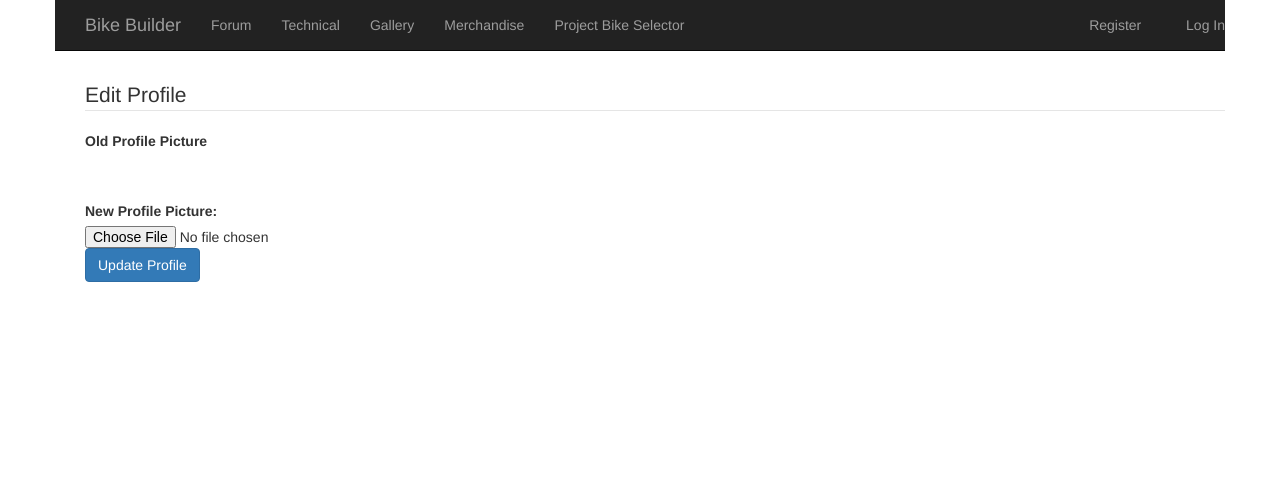
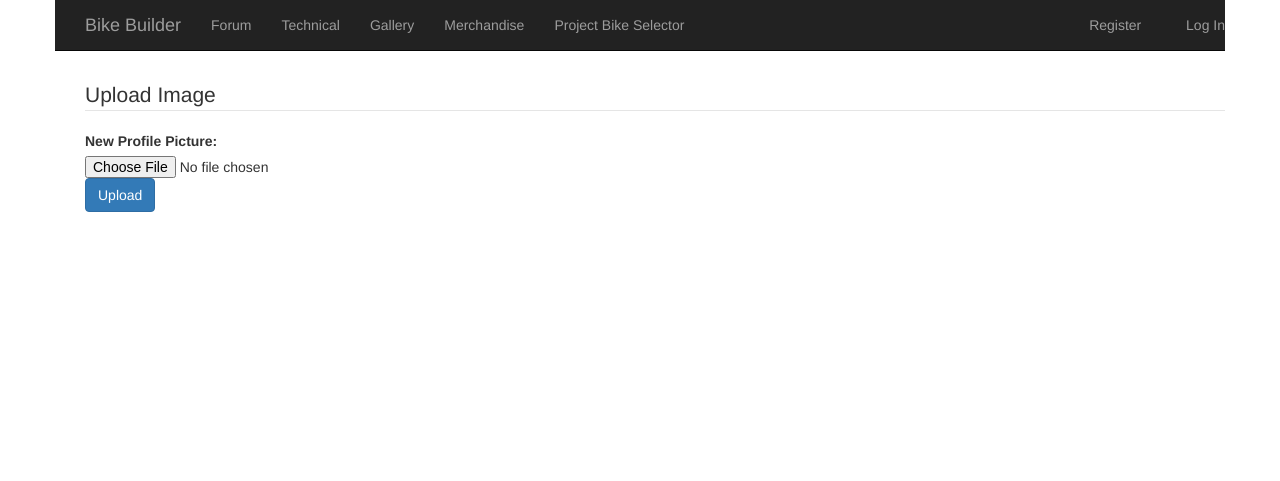
Before and after one commit to Code-Institute-Submissions/bike_builder, a Django app: template templates/profile_form.html in a window 1280 px wide. Shown: the top 481 px of the page. Run offline with Django 3.2, Linux system fonts and the light colour scheme; the template is opened without the code that fills it: values that come from a table or form of the project are taken from there, others are empty; some libraries are stand-ins or nearby versions; some web fonts are replaced.

Commit message:
tidied code

```diff
--- a/templates/profile_form.html
+++ b/templates/profile_form.html
@@ -1,21 +1,14 @@
 {% extends "base.html" %}
 {% load bootstrap_tags %}
 {% block content %}
-    <form role="form" method="post" action="{% url 'edit_profile' %}" enctype="multipart/form-data">
-        <legend>Edit Profile</legend>
+    <form role="form" method="post" action="{% url 'upload_image' %}" enctype="multipart/form-data">
+        <legend>Upload Image</legend>
         {% csrf_token %}
-
-        <p><strong>Old Profile Picture</strong></p>
-        {% if user.image %}
-            <img class="avatar" src="/media/avatars/{{ user.image }}/>
-        {% endif %}
-
-        <br><br>
 
         {{ form | as_bootstrap }}
 
         <div class="form-group">
-            <button type="submit" class="btn btn-primary">Update Profile</button>
+            <button type="submit" class="btn btn-primary">Upload</button>
         </div>
     </form>
 {% endblock %}
```
